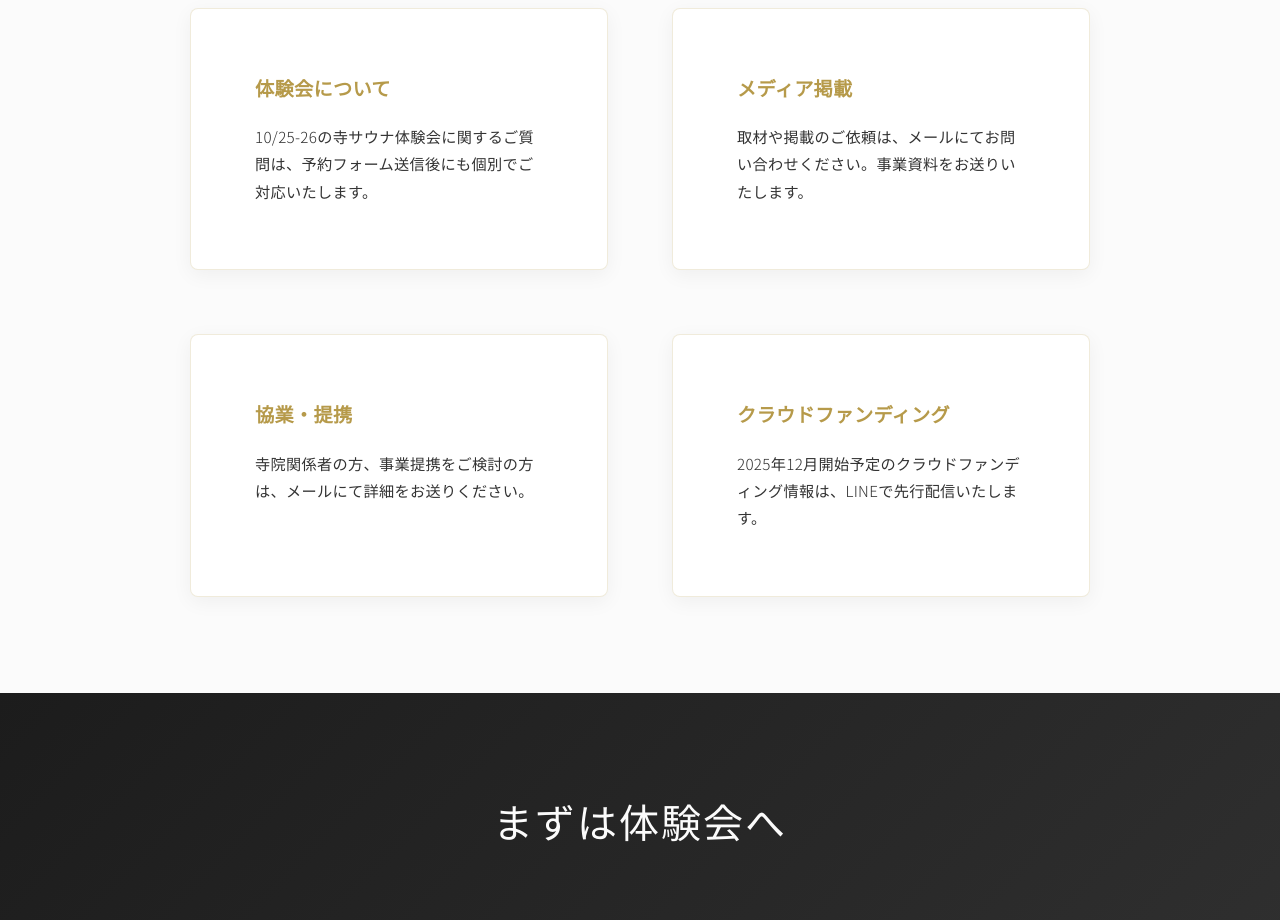
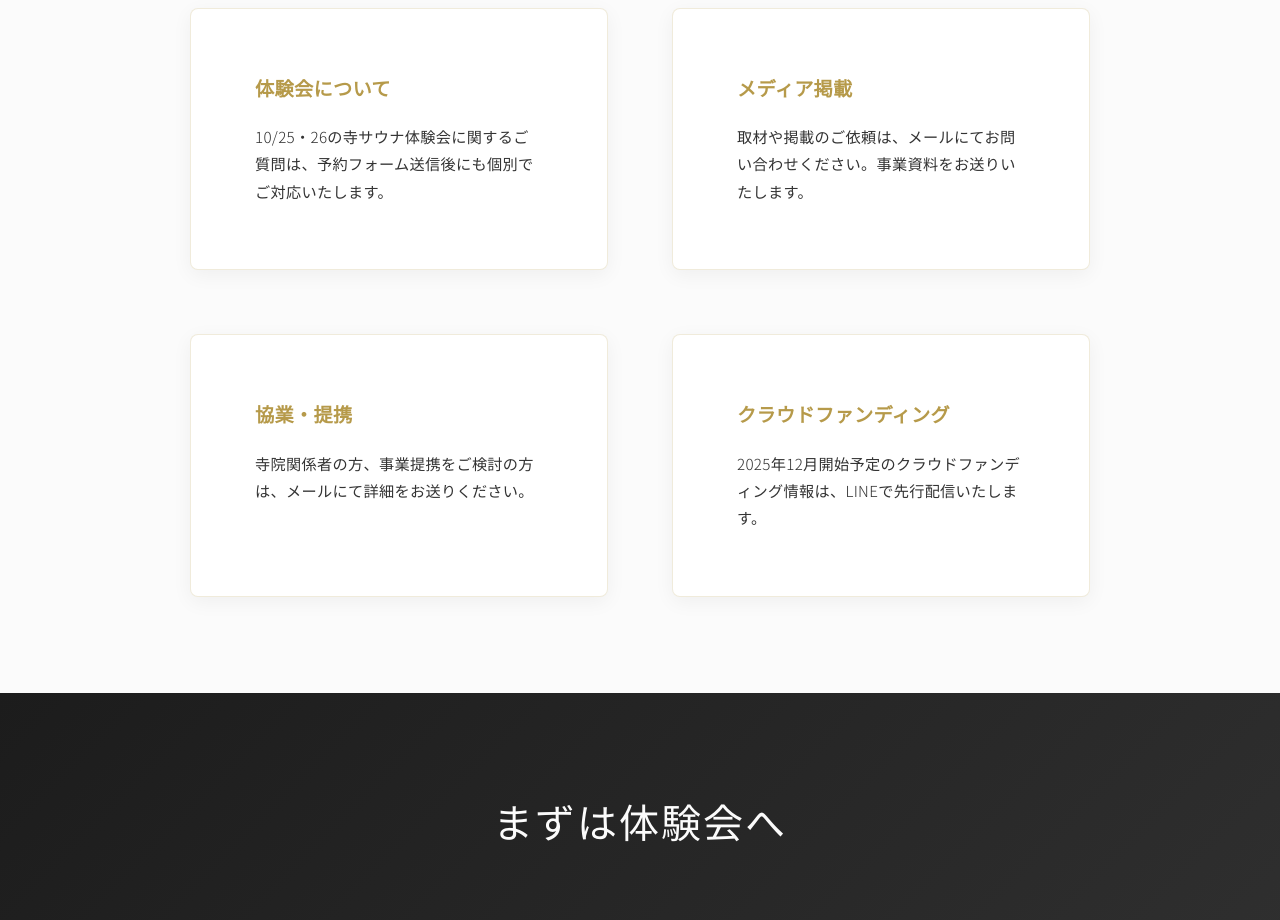
Before and after one commit to fanta1127/tera-sauna2, a plain HTML site: page contact.html in a window 1280 px wide. Shown: the part 2180-3100 px from the top of the page. Drawn offline with Linux system fonts and the light colour scheme.

Commit message:
ちょい直し2

```diff
--- a/contact.html
+++ b/contact.html
@@ -256,7 +256,7 @@
                 <div class="info-card">
                     <h4>体験会について</h4>
                     <p>
-                        10/25-26の寺サウナ体験会に関するご質問は、予約フォーム送信後にも個別でご対応いたします。
+                        10/25・26の寺サウナ体験会に関するご質問は、予約フォーム送信後にも個別でご対応いたします。
                     </p>
                 </div>
 
```
Also changed, not shown: terasauna.html (+1 -1 lines).
